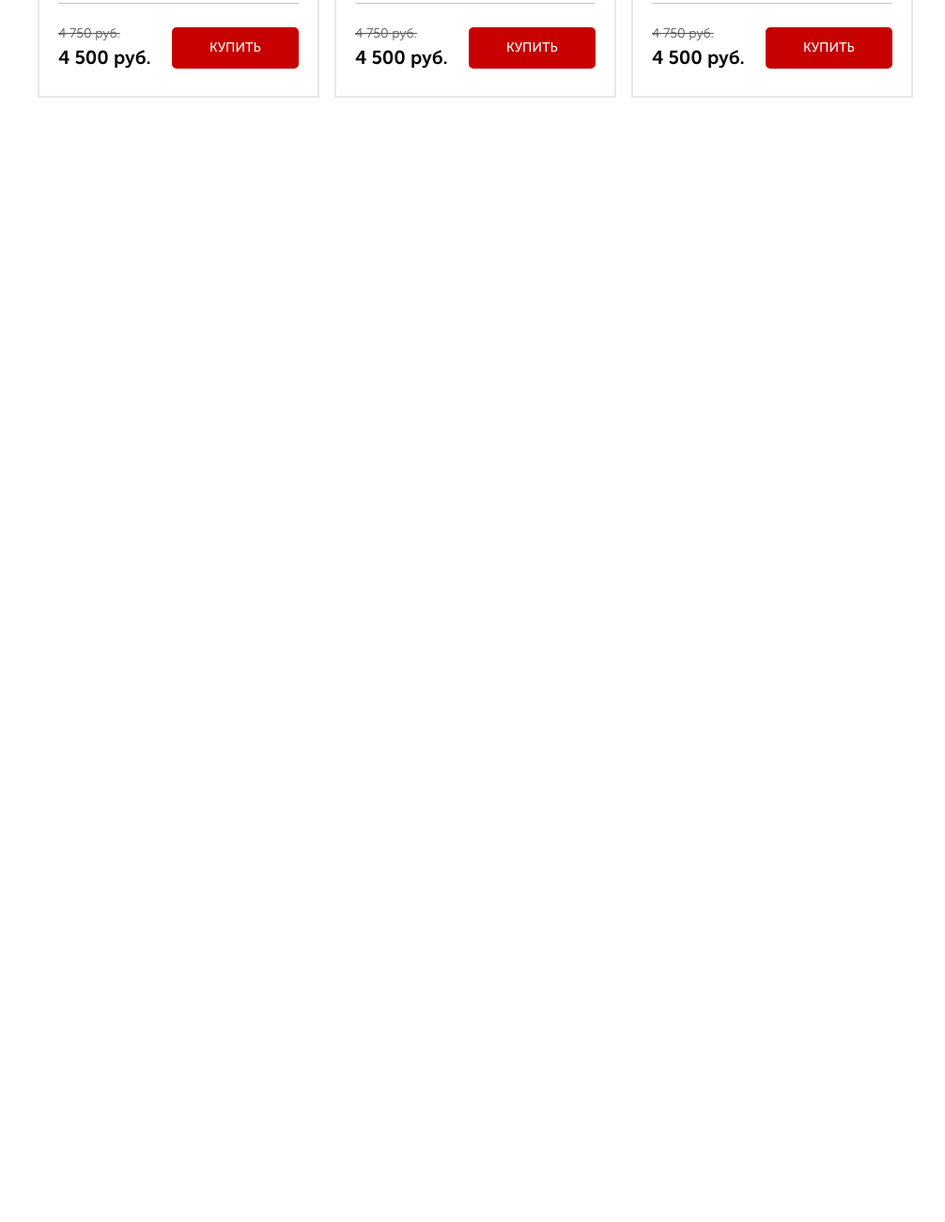
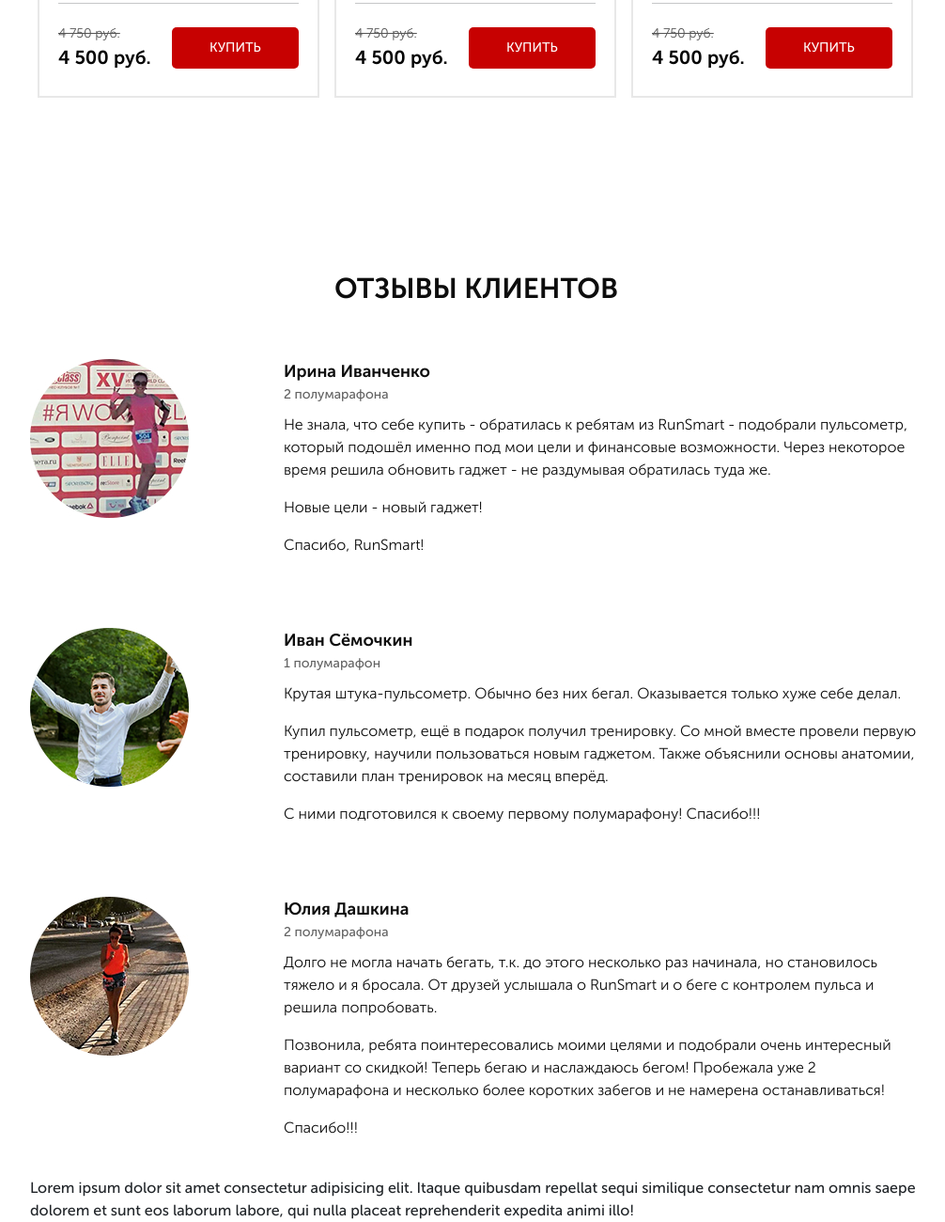
Before and after one commit to Alexeymitin/Pulse_project, a website: page src/index.html in a window 1280 px wide. Shown: the part 3752-5052 px from the top of the page at 94% size, without its empty margins (133-1139 px from the left). Before the commit the page ends 3965 px from the top, so only its background shows below. Drawn offline with Linux system fonts and the light colour scheme; a web font is replaced by a local one.

Commit message:
Add feedback

```diff
--- a/src/index.html
+++ b/src/index.html
@@ -394,6 +394,61 @@
 			</div>
 	</section>
 
+	<section class="feedback">
+		<div class="container">
+			<h2 class="title">отзывы клиентов</h2>
+			<div class="feedback__wrapper">
+				<img src="./img/feedback/photo_1.jpg" alt="">
+				<div class="feedback__review">
+					<div class="feedback__name">Ирина Иванченко</div>
+					<div class="feedback__subtitle">2 полумарафона</div>
+					<div class="feedback__descr">
+						<p>Не знала, что себе купить - обратилась к ребятам из RunSmart - подобрали пульсометр, который
+							подошёл именно под мои цели и финансовые возможности. Через некоторое время решила обновить
+							гаджет - не раздумывая обратилась туда же.</p>
+						<p>Новые цели - новый гаджет!</p>
+						<p>Спасибо, RunSmart!</p>
+					</div>
+				</div>
+			</div>
+			<div class="feedback__wrapper">
+				<img src="./img/feedback/photo_2.jpg" alt="">
+				<div class="feedback__review">
+					<div class="feedback__name">Иван Сёмочкин</div>
+					<div class="feedback__subtitle">1 полумарафон</div>
+					<div class="feedback__descr">
+						<p>Крутая штука-пульсометр. Обычно без них бегал. Оказывается только хуже себе делал. </p>
+						<p>Купил пульсометр, ещё в подарок получил тренировку. Со мной вместе провели первую тренировку,
+							научили пользоваться новым гаджетом. Также объяснили основы анатомии, составили план
+							тренировок на месяц вперёд.</p>
+						<p>С ними подготовился к своему первому полумарафону! Спасибо!!!</p>
+					</div>
+				</div>
+			</div>
+			<div class="feedback__wrapper">
+				<img src="./img/feedback/photo_3.jpg" alt="">
+				<div class="feedback__review">
+					<div class="feedback__name">Юлия Дашкина</div>
+					<div class="feedback__subtitle">2 полумарафона</div>
+					<div class="feedback__descr">
+						<p>Долго не могла начать бегать, т.к. до этого несколько раз начинала, но становилось тяжело и я
+							бросала. От друзей услышала о RunSmart и о беге с контролем пульса и решила попробовать.</p>
+						<p>Позвонила, ребята поинтересовались моими целями и подобрали очень интересный вариант со
+							скидкой! Теперь бегаю и наслаждаюсь бегом! Пробежала уже 2 полумарафона и несколько более
+							коротких забегов и не намерена останавливаться!</p>
+						<p>Спасибо!!!</p>
+					</div>
+				</div>
+			</div>
+		</div>
+	</section>
+
+	<section class="map">
+		<div class="container">
+			Lorem ipsum dolor sit amet consectetur adipisicing elit. Itaque quibusdam repellat sequi similique consectetur nam omnis saepe dolorem et sunt eos laborum labore, qui nulla placeat reprehenderit expedita animi illo!
+		</div>
+	</section>
+
 	<script src="./js/script.js"></script>
 </body>
 
--- /dev/null
+++ b/src/sass/blocks/_feedback.scss
@@ -0,0 +1,34 @@
+.feedback {
+	padding: 79px 0 48px 0;
+	.title {
+		margin-bottom: 60px;
+	}
+	&__wrapper {
+		display: flex;
+		justify-content: space-between;
+		align-items: flex-start;
+		&:not(:last-child) {
+			margin-bottom: 60px;
+		}
+	}
+	&__review {
+		max-width: 680px;
+		max-height: 250px;
+	}
+	&__name {
+		font-weight: 700;
+		font-size: 18px;
+		color: #0D0D0D;
+	}
+	&__subtitle {
+		font-weight: 500;
+		font-size: 14px;
+		color: #646464;
+		margin-bottom: 10px;
+	}
+	&__descr {
+		font-weight: 300;
+		font-size: 16px;
+		color: #0D0D0D;
+	}
+}
--- a/src/sass/style.scss
+++ b/src/sass/style.scss
@@ -33,3 +33,4 @@
 @import 'blocks/forms';
 @import 'blocks/slider';
 @import 'blocks/catalogue';
+@import 'blocks/feedback';
```
Also changed, not shown: src/css/style.min.css, src/img/feedback/photo_1.jpg (added), src/img/feedback/photo_2.jpg (added), src/img/feedback/photo_3.jpg (added), 1 other file. Lines whose indentation alone changed are shown as unchanged.
